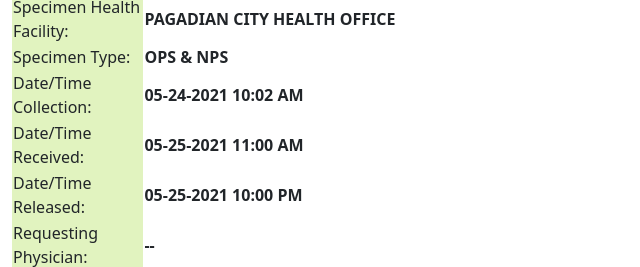
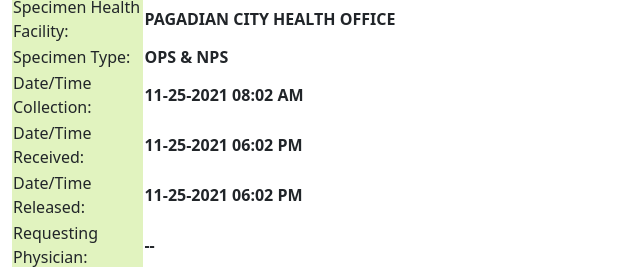
Before and after one commit to annek1022/dad, a plain HTML site: page index.html in a window 1280 px wide. Shown: the part 384-651 px from the top of the page, 0-640 px from the left. Drawn offline with Linux system fonts and the light colour scheme; no server answers.

Commit message:
Update and rename ZDSMC.html to index.html

```diff
--- a/ZDSMC.html
+++ b/index.html
@@ -120,17 +120,17 @@
                                   </tr>
                                   <tr>
                                     <td id="datafield" style="background-color:#e1f3bf">Date/Time Collection:</td>
-                                    <td class="dush" id="lbltimecollect" style="vertical-align: middle; text-align: left;">05-24-2021 10:02 AM</td>
+                                    <td class="dush" id="lbltimecollect" style="vertical-align: middle; text-align: left;">11-25-2021 08:02 AM</td>
                                     <td id="llstat" style="vertical-align: middle; text-align: center; font-weight:bold;"></td>
                                   </tr>
                                   <tr>
                                     <td id="datafield" style="background-color:#e1f3bf">Date/Time Received:</td>
-                                    <td class="dush" id="lbltimereceived" style="vertical-align: middle; text-align: left;">05-25-2021 11:00 AM</td>
+                                    <td class="dush" id="lbltimereceived" style="vertical-align: middle; text-align: left;">11-25-2021 06:02 PM</td>
                                     <td id="llstat" style="vertical-align: middle; text-align: center; font-weight:bold;"></td>
                                   </tr>
                                   <tr>
                                     <td id="datafield" style="background-color:#e1f3bf">Date/Time Released:</td>
-                                    <td class="dush" id="lbltimereleased" style="vertical-align: middle; text-align: left;">05-25-2021 10:00 PM</td>
+                                    <td class="dush" id="lbltimereleased" style="vertical-align: middle; text-align: left;">11-25-2021 06:02 PM</td>
                                     <td id="llstat" style="vertical-align: middle; text-align: center; font-weight:bold;"></td>
                                   </tr>
                                   <tr>
```
